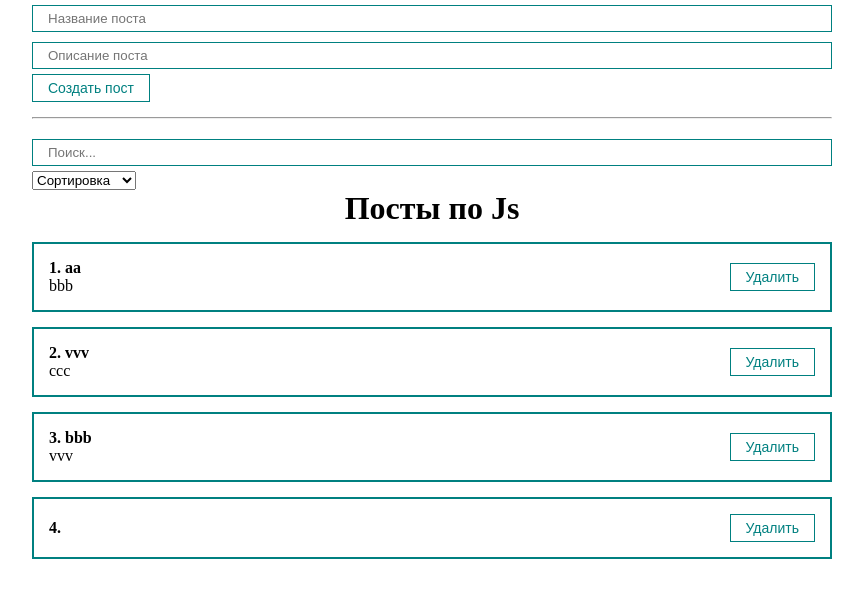
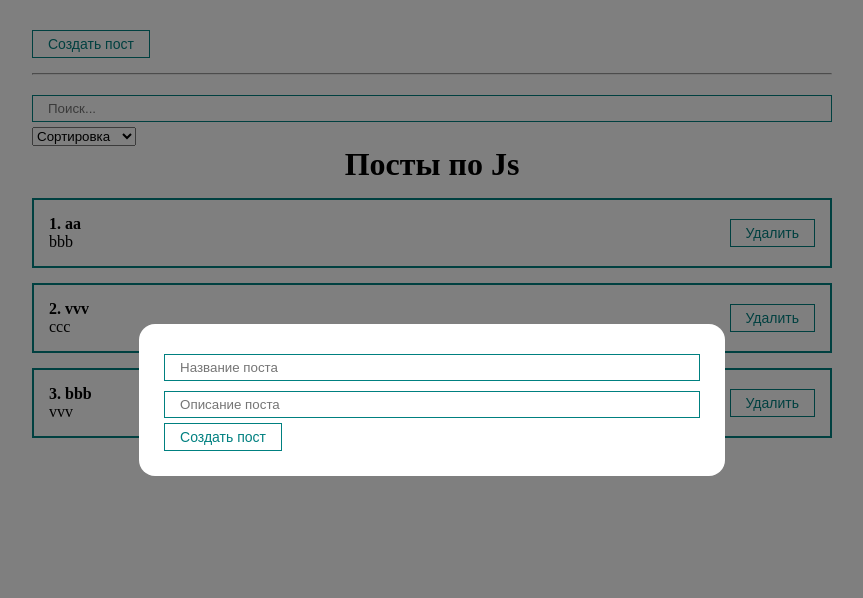
Before and after one commit to YuleQ/Posts-train, a React app: page / in a window 1280 px wide. Both pictures are taken after a click on the button "Создать пост". Shown: the top 598 px of the page, without its empty margins (208-1071 px from the left). Built offline with nearby package versions, Linux system fonts and the light colour scheme.

Commit message:
transition_group_testing

```diff
--- a/package.json
+++ b/package.json
@@ -28,6 +28,7 @@
   "dependencies": {
     "react": "^18.0.0",
     "react-dom": "^18.0.0",
-    "react-router": "^6.2.2"
+    "react-router": "^6.2.2",
+    "react-transition-group": "^4.4.2"
   }
 }
--- a/src/App.js
+++ b/src/App.js
@@ -2,6 +2,7 @@
 import PostFilter from './components/PostFilter';
 import PostForm from './components/PostForm';
 import PostList from './components/PostList';
+import MyButton from './components/UI/button/MyButton';
 import MyModal from './components/UI/MyModal/MyModal';
 import './styles/main.scss'
 
@@ -13,6 +14,8 @@
     ])
 
    const [filter, setFilter] = useState({ sort: '' , query: ''})
+
+    const [modal , setModal] = useState(false)
 
     const sortedPost = useMemo(() => {
         console.log('working')
@@ -29,6 +32,7 @@
 
     const createPost = (newPost) =>{
         setPosts([...posts, newPost])
+        setModal(false)
     }
 
     const removePost = (post) => {
@@ -37,8 +41,13 @@
 
      return(
          <div className='App'>
-            <MyModal/>
-             <PostForm create={createPost}/>
+            <MyButton style={{marginTop : 30}} onClick={() => setModal(true)}>
+                    Создать пост
+            </MyButton>
+            <MyModal visible={modal} setVisible={setModal}>
+                <PostForm create={createPost}/>
+            </MyModal>
+             {/* <PostForm create={createPost}/> */}
              <hr style={{margin: '15px 0'}}/>
              <PostFilter
                 filter= {filter}
--- a/src/components/PostList.jsx
+++ b/src/components/PostList.jsx
@@ -1,4 +1,5 @@
 import React from 'react';
+import { CSSTransition, TransitionGroup } from 'react-transition-group';
 import PostItems from './PostItem';
 const PostList = ({posts, title , remove}) => {
 
@@ -14,9 +15,16 @@
             <h1 style={{textAlign: 'center'}}>
                 {title}
             </h1>
+            <TransitionGroup>
             {posts.map((post, index) =>
-            <PostItems remove={remove} number={index +1} post={post} key={post.id}/>
+            <CSSTransition
+                key={post.id}
+                timeout={500}
+                classNames="post">
+            <PostItems remove={remove} number={index +1} post={post}/>
+            </CSSTransition>
             )}
+            </TransitionGroup>
         </div>
     );
 }
--- a/src/components/UI/MyModal/MyModal.jsx
+++ b/src/components/UI/MyModal/MyModal.jsx
@@ -1,9 +1,15 @@
 import React from 'react'
 import cl from './MyModal.module.scss'
-const MyModal = ({children}) => {
+const MyModal = ({children , visible , setVisible }) => {
+
+    const rootClasses = [cl.myModal]
+    if(visible){
+        rootClasses.push(cl.active)
+    }
+
   return (
-    <div className={cl.myModal}>
-        <div className={cl.myModalContent}>
+    <div className={rootClasses.join(' ')} onClick={() => setVisible(false)}>
+        <div className={cl.myModalContent} onClick={(e) => e.stopPropagation()}>
         {children}
         </div>
     </div>
--- a/src/components/UI/MyModal/MyModal.module.scss
+++ b/src/components/UI/MyModal/MyModal.module.scss
@@ -6,11 +6,7 @@
     bottom: 0;
     display: none;
     background: rgb(0,0,0, 0.5);
-    &:active{
-        display: flex;
-        justify-content: center;
-        align-items: center;
-    }
+
 }
 
 .myModalContent{
@@ -19,3 +15,9 @@
     border-radius: 16px;
     min-width: 250px;
 }
+
+.myModal.active{
+        display: flex;
+        justify-content: center;
+        align-items: center;
+}
--- a/src/styles/main.scss
+++ b/src/styles/main.scss
@@ -20,3 +20,18 @@
         align-items: center;
     }
 }
+
+.post-enter {
+    transform: translateX(-350px);
+  }
+  .post-enter-active {
+    transform: translateX(0px);
+    transition: all 500ms ease-in;
+  }
+  .post-exit {
+    opacity: 1;
+  }
+  .post-exit-active {
+    transform: translateX(-350px);
+    transition: all 500ms ease-in;
+  }
```
Also changed, not shown: 1 other file (tests, documents, lock files or other folders).
